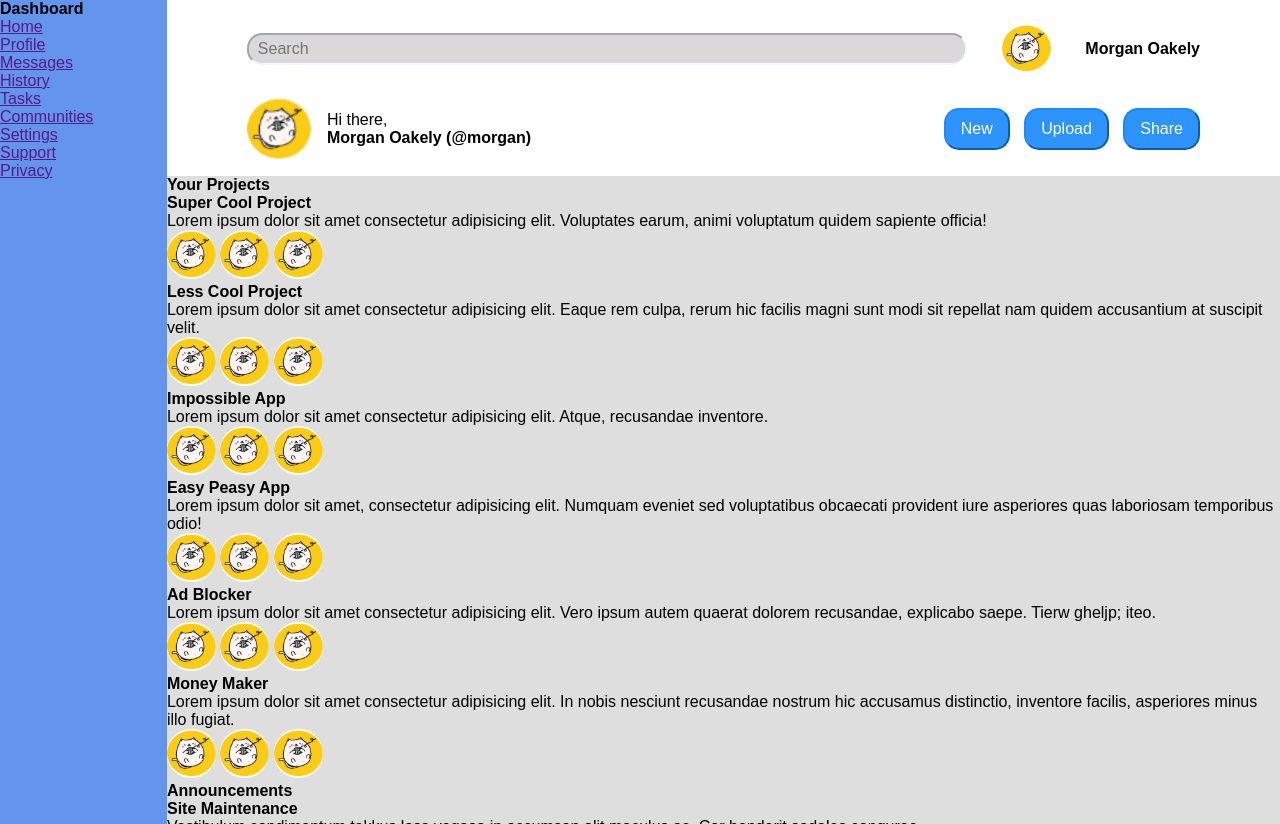
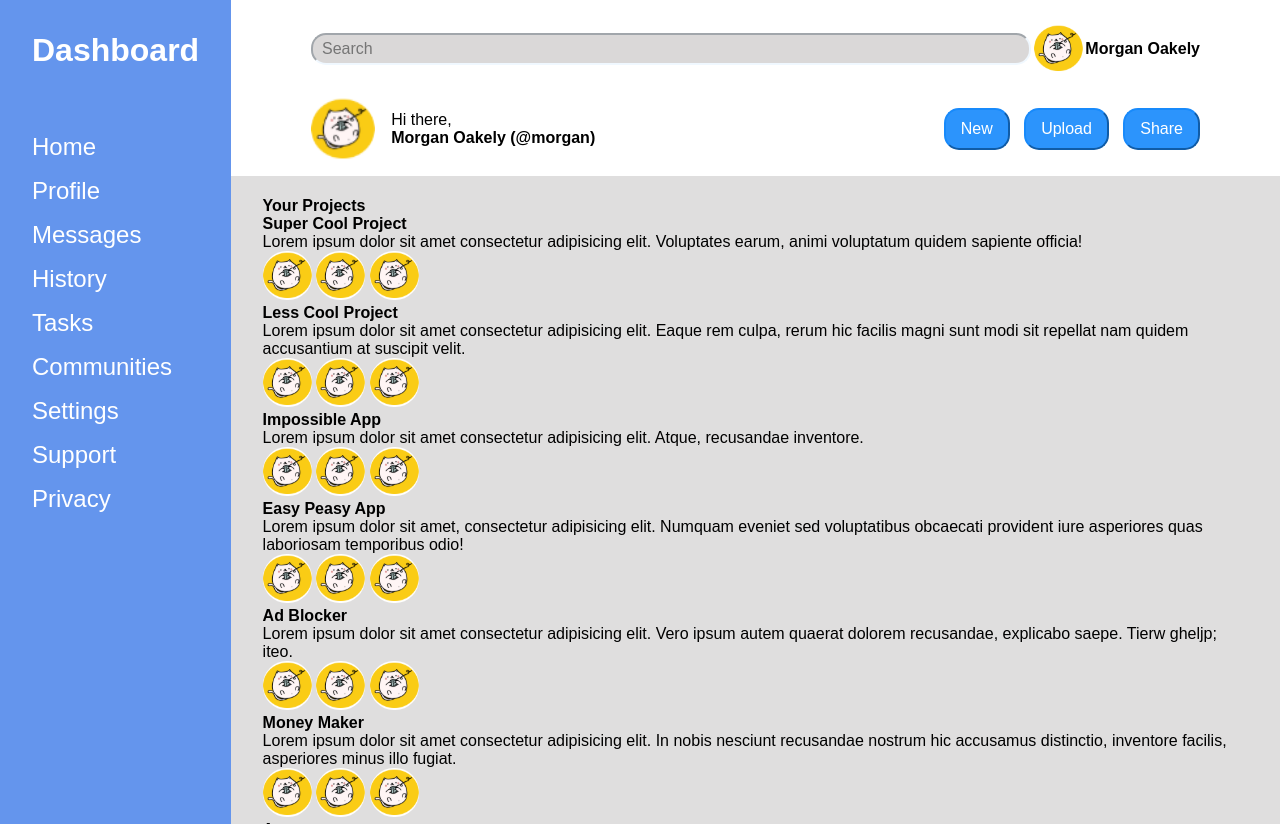
Before and after one commit to Hasanmahmud2024/Admin-Dashboard, a plain HTML site: page index.html in a window 1280 px wide. Shown: the top 824 px of the page. Drawn offline with Linux system fonts and the light colour scheme.

Commit message:
left-navbar style added

```diff
--- a/index.html
+++ b/index.html
@@ -9,7 +9,7 @@
   <body>
     <!-- left nav-bar -->
     <div class="nav">
-      <h2 class="dashboard">Dashboard</h2>
+      <h1 class="dashboard">Dashboard</h1>
       <a href="" class="home">Home</a>
       <a href="" class="profile">Profile</a>
       <a href="" class="messages">Messages</a>
--- a/styles.css
+++ b/styles.css
@@ -20,10 +20,22 @@ body {
   grid-row: 1 / 3;
   display: flex;
   flex-direction: column;
-  align-items: flex-start;
+  gap: 1rem;
   background-color: cornflowerblue;
+  color: white;
+  padding: 2rem;
+
 }
 
+.nav h1 {
+    font-size: 2rem;
+    margin-bottom: 3rem;
+}
+.nav a {
+    color: white;
+    font-size: 1.5rem;
+    text-decoration: none;
+}
 
 
 /* header styles */
@@ -76,6 +88,7 @@ body {
 
 /* main styles */
 .main-body {
+    padding: 2% 3%;
 }
 
 img {
```
